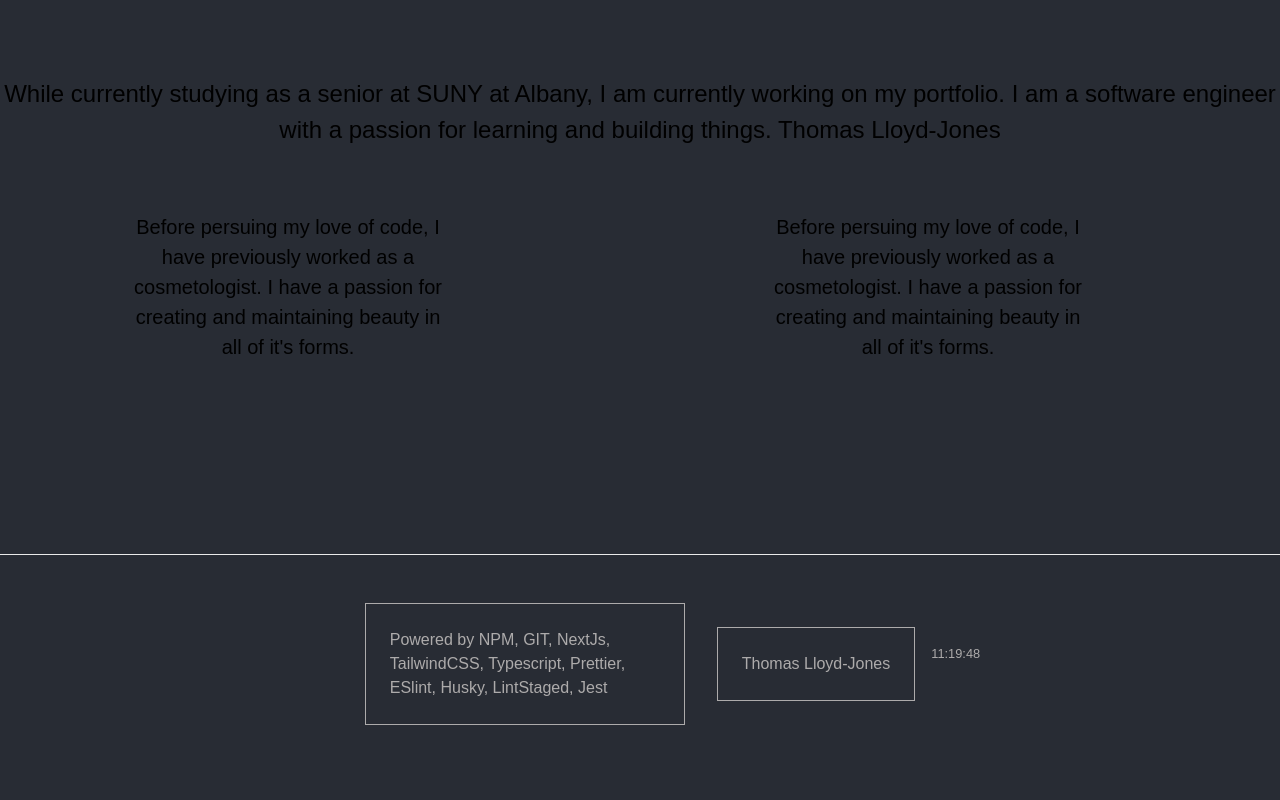
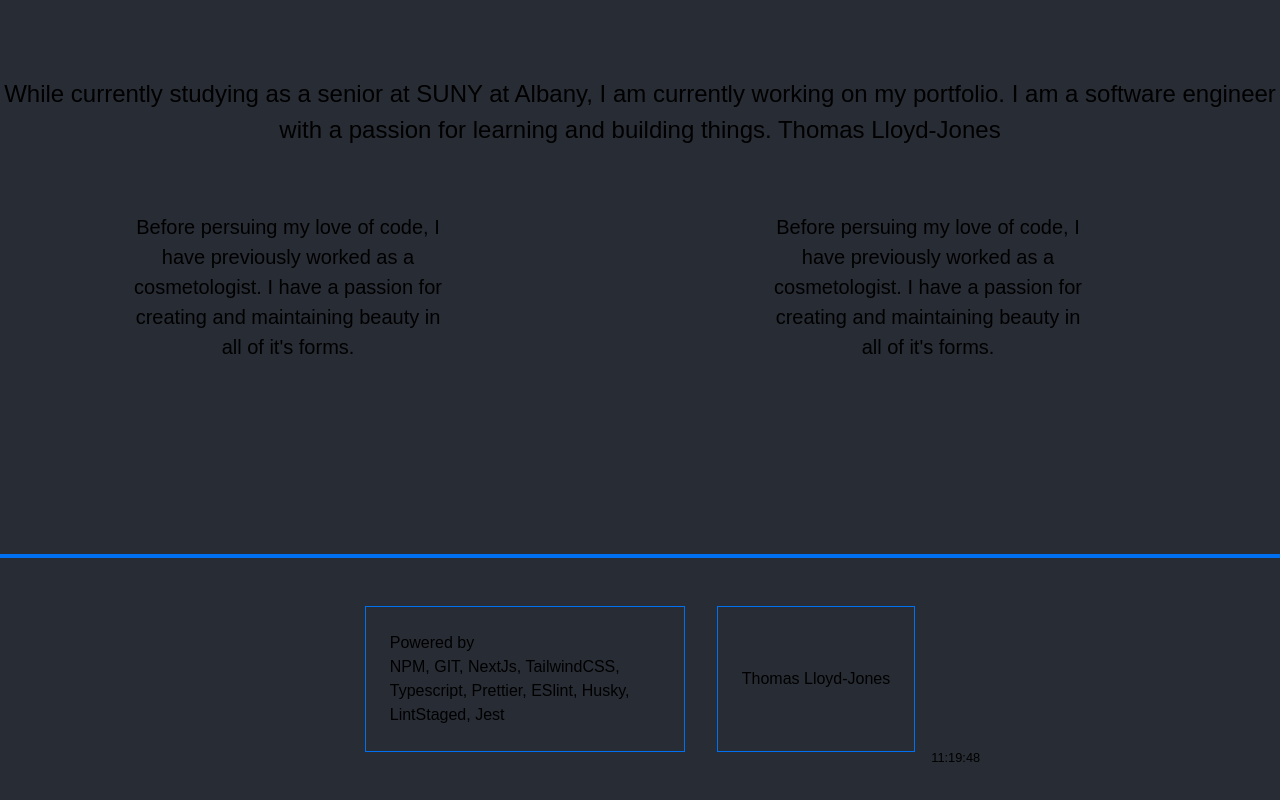
Before and after one commit to DynamicApproach/Website, a Next.js app: page / in a window 1280 px wide. Shown: the part 486-1286 px from the top of the page. Before the commit the page ends 1259 px from the top, so only its background shows below. Built offline with nearby package versions, Linux system fonts and the light colour scheme.

Commit message:
CSS with tailwith instead

```diff
--- a/pages/Nav.tsx
+++ b/pages/Nav.tsx
@@ -2,8 +2,11 @@ import Link from "next/link";
 //import Image from "next/image";
 export const Nav = () => {
   return (
-    <div className="sticky top-0 right-5 m-5 flex justify-end bg-backgray">
-      <nav className="sticky inline-flex flex-wrap items-center justify-between overflow-x-auto bg-backgray p-2 text-blue ">
+    <div className="sticky top-0 right-5 m-5 flex min-w-fit justify-end bg-backgray">
+      <nav
+        className="sticky inline-flex flex-wrap items-center justify-between
+       overflow-x-auto bg-backgray p-2 text-blue "
+      >
         <div className="inline-block w-auto flex-wrap lg:flex lg:w-auto lg:items-center">
           <div className="text-sm lg:flex-grow">
             <Link href="/Projects" target="_blank">
@@ -34,12 +37,18 @@ export const Nav = () => {
           </Link>
           <div className="cursor-pointer space-x-1 pl-4">
             <Link href="mailto: tlloyd-jones@albany.edu">
-              <p className=" hover:border-transparent hover:text-black mt-4 inline-block rounded border border-white px-4 py-2 text-sm leading-none text-white hover:bg-nextblue lg:mt-0">
+              <p
+                className=" hover:border-transparent hover:text-black mt-4 inline-block
+               rounded border border-white px-4 py-2 text-sm leading-none text-white hover:bg-nextblue lg:mt-0"
+              >
                 Email Me &rarr;
               </p>
             </Link>
             <a>
-              <p className=" hover:border-transparent hover:text-black mt-4 inline-block rounded border border-white px-4 py-2 pl-4 text-sm leading-none text-white hover:bg-nextblue lg:mt-0">
+              <p
+                className=" hover:border-transparent hover:text-black mt-4 inline-block
+              rounded border border-white px-4 py-2 pl-4 text-sm leading-none text-white hover:bg-nextblue lg:mt-0"
+              >
                 Resume &rarr;
               </p>
             </a>
--- a/pages/index.tsx
+++ b/pages/index.tsx
@@ -66,12 +66,18 @@ const Index: NextPage = () => (
       </div>
     </main>
 
-    <footer className={styles.footer}>
-      <div className={styles.grid}>
-        <p className="color-white left-0 m-4 max-w-xs border-spacing-4 border border-solid p-6 text-left">
-          Powered by {addonList}
-        </p>
-        <h4 className="color-white right-0 m-4 max-w-xs border-spacing-4 border border-solid p-6 text-left">
+    <footer className=" relative flex flex-1 content-center justify-center border-t-4 border-nextblue p-8 ">
+      <div className="max-w-m flex min-w-min flex-wrap content-center justify-center ">
+        <h3
+          className=" left-0 m-4 min-w-min max-w-xs border-spacing-4
+        border border-solid border-nextblue p-6 text-left"
+        >
+          Powered by <p className="color-blue">{addonList}</p>
+        </h3>
+        <h4
+          className="color-white right-0 m-4 max-w-xs border-spacing-4
+        content-center justify-center border border-solid border-nextblue p-6 text-left"
+        >
           Thomas Lloyd-Jones
         </h4>
       </div>
```
